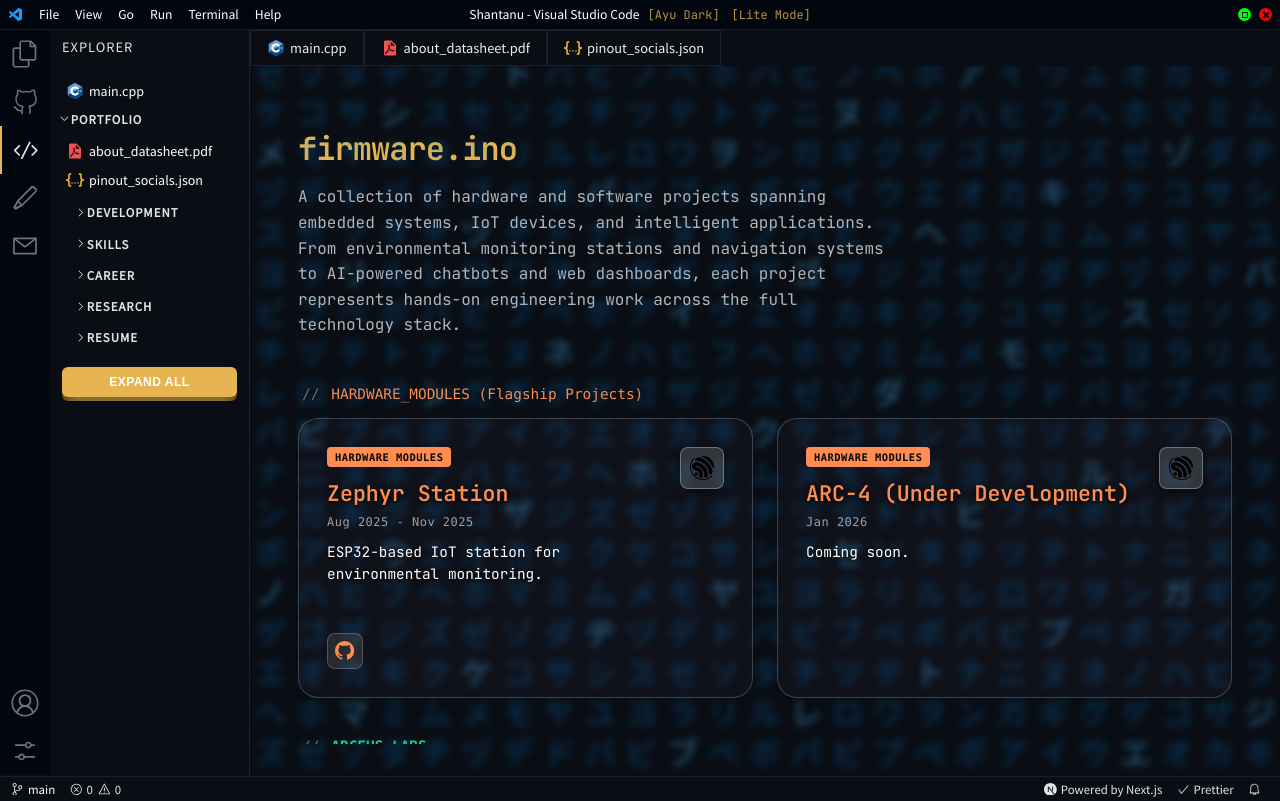
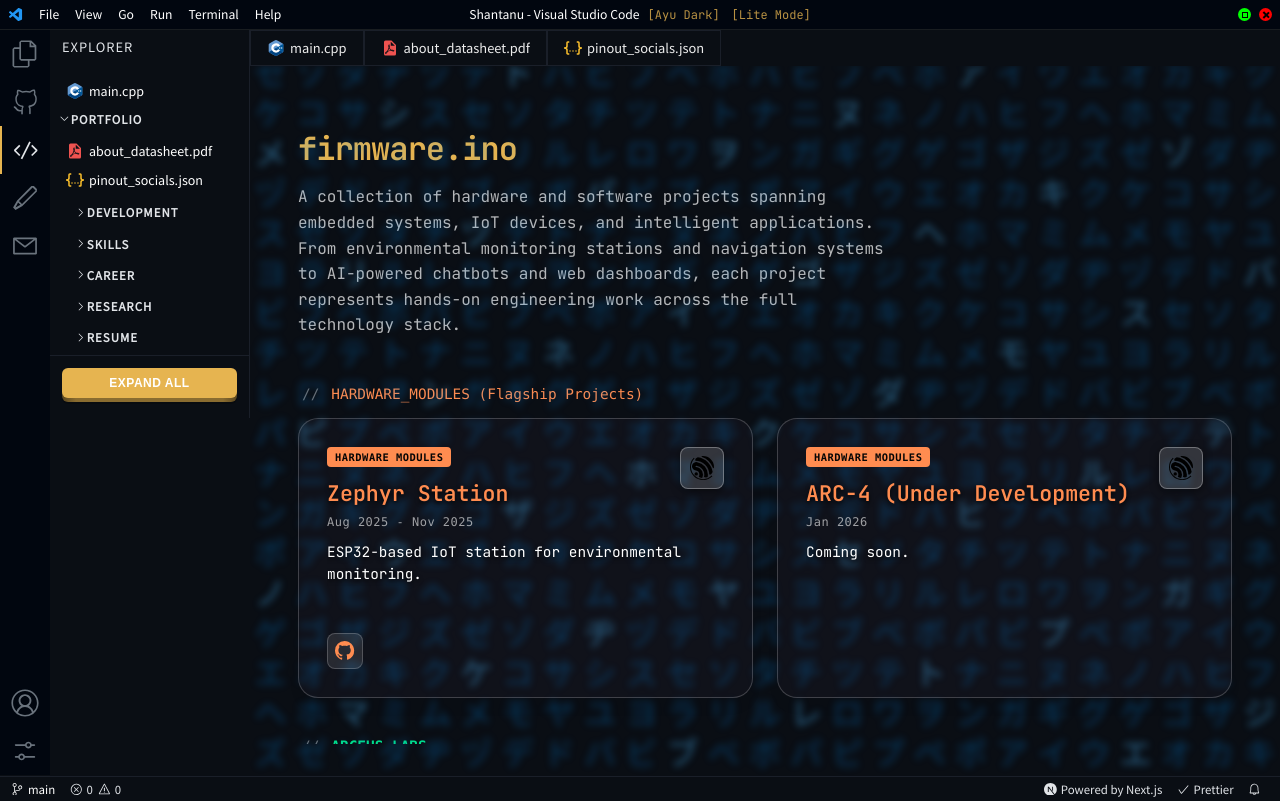
Before and after one commit to shaxntanu/VSCode-Portfolio, a Next.js app: page /projects in a window 1280 px wide. Built offline with nearby package versions, Linux system fonts and the light colour scheme.

Commit message:
Fix project card icon overflow, add scrollable Explorer with sticky expand/collapse button at bottom

```diff
--- a/components/Explorer.tsx
+++ b/components/Explorer.tsx
@@ -165,7 +165,7 @@ const Explorer = () => {
 
       <div className={`${styles.explorer} ${mobileMenuOpen ? styles.open : ''}`}>
       <p className={styles.title}>Explorer</p>
-      <div>
+      <div className={styles.scrollableContent}>
         {/* main.cpp at root level */}
         <Link href="/" prefetch={true} onClick={(e) => handleNavigation(e, '/')}>
           <div className={styles.file}>
--- a/styles/Explorer.module.css
+++ b/styles/Explorer.module.css
@@ -7,6 +7,33 @@
     font-family: 'Source Sans Pro', sans-serif;
     border-right: 1px solid var(--explorer-border);
     flex-shrink: 0;
+    display: flex;
+    flex-direction: column;
+    height: 100%;
+}
+
+.scrollableContent {
+    flex: 1;
+    overflow-y: auto;
+    overflow-x: hidden;
+}
+
+/* Hide scrollbar for Chrome, Safari and Opera */
+.scrollableContent::-webkit-scrollbar {
+    width: 6px;
+}
+
+.scrollableContent::-webkit-scrollbar-track {
+    background: transparent;
+}
+
+.scrollableContent::-webkit-scrollbar-thumb {
+    background-color: rgba(255, 255, 255, 0.2);
+    border-radius: 3px;
+}
+
+.scrollableContent::-webkit-scrollbar-thumb:hover {
+    background-color: rgba(255, 255, 255, 0.3);
 }
 
 .title {
@@ -134,10 +161,21 @@
         z-index: 1000;
         transition: left 0.3s ease;
         box-shadow: 2px 0 10px rgba(0, 0, 0, 0.3);
+        display: flex;
+        flex-direction: column;
     }
 
     .explorer.open {
         left: 50px;
+    }
+
+    .scrollableContent {
+        flex: 1;
+        overflow-y: auto;
+    }
+
+    .expandButtonWrapper {
+        flex-shrink: 0;
     }
 }
 
@@ -169,7 +207,9 @@
 /* Expand/Collapse Button Styles */
 .expandButtonWrapper {
     padding: 1rem 0.75rem;
-    margin-top: auto;
+    border-top: 1px solid var(--explorer-border);
+    background: var(--explorer-bg);
+    flex-shrink: 0;
 }
 
 .expandButton {
--- a/styles/ProjectCard.module.css
+++ b/styles/ProjectCard.module.css
@@ -44,13 +44,14 @@
 
 .content {
     padding: 1.75rem;
-    padding-right: 5rem;
+    padding-right: 1.75rem;
     display: flex;
     flex-direction: column;
     justify-content: flex-start;
     height: 100%;
     position: relative;
     z-index: 1;
+    overflow: hidden;
 }
 
 .logoWrapper {
@@ -120,6 +121,18 @@
     opacity: 1;
     text-shadow: 0 2px 4px rgba(0, 0, 0, 0.8);
     transition: all 0.3s ease;
+    flex: 1;
+    overflow: hidden;
+    display: -webkit-box;
+    -webkit-line-clamp: 3;
+    -webkit-box-orient: vertical;
+}
+
+/* Auto-span card for long descriptions */
+.card:has(.description[style*="line-clamp"]) {
+    grid-row: span 2;
+    height: auto;
+    min-height: 280px;
 }
 
 .card:hover .title {
```
